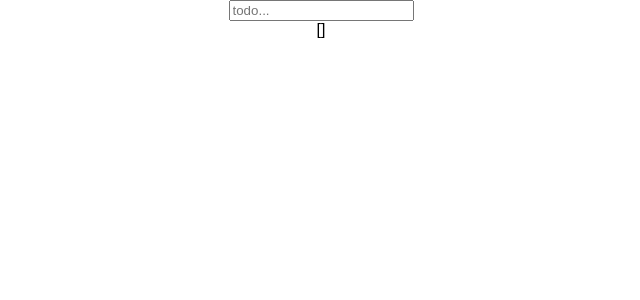
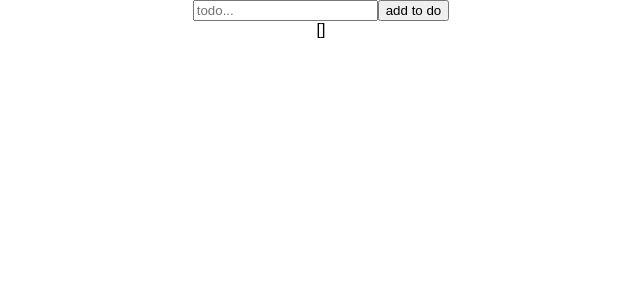
Before and after one commit to richill/app_todoList, a React (Create React App) app: page / in a window 1280 px wide. Shown: the top 300 px of the page, without its empty margins (319-959 px from the left). Built offline with nearby package versions, Linux system fonts and the light colour scheme.

Commit message:
added add todo button

```diff
--- a/src/components/TodoForm.js
+++ b/src/components/TodoForm.js
@@ -21,6 +21,9 @@ export default class TodoForm extends React.Component {
       id: shortid.generate(), // generates a new id that is short
       text: this.state.text,
       complete: false
+    });
+    this.setState({
+      text: "" //clears input field after submit
     })
   }
 
@@ -32,6 +35,7 @@ export default class TodoForm extends React.Component {
           value={this.state.text}
           onChange={this.handleChange}
           placeholder="todo..."/>
+          <button onClick={this.handleChange}>add to do </button>
       </form>
     );
   }
```
